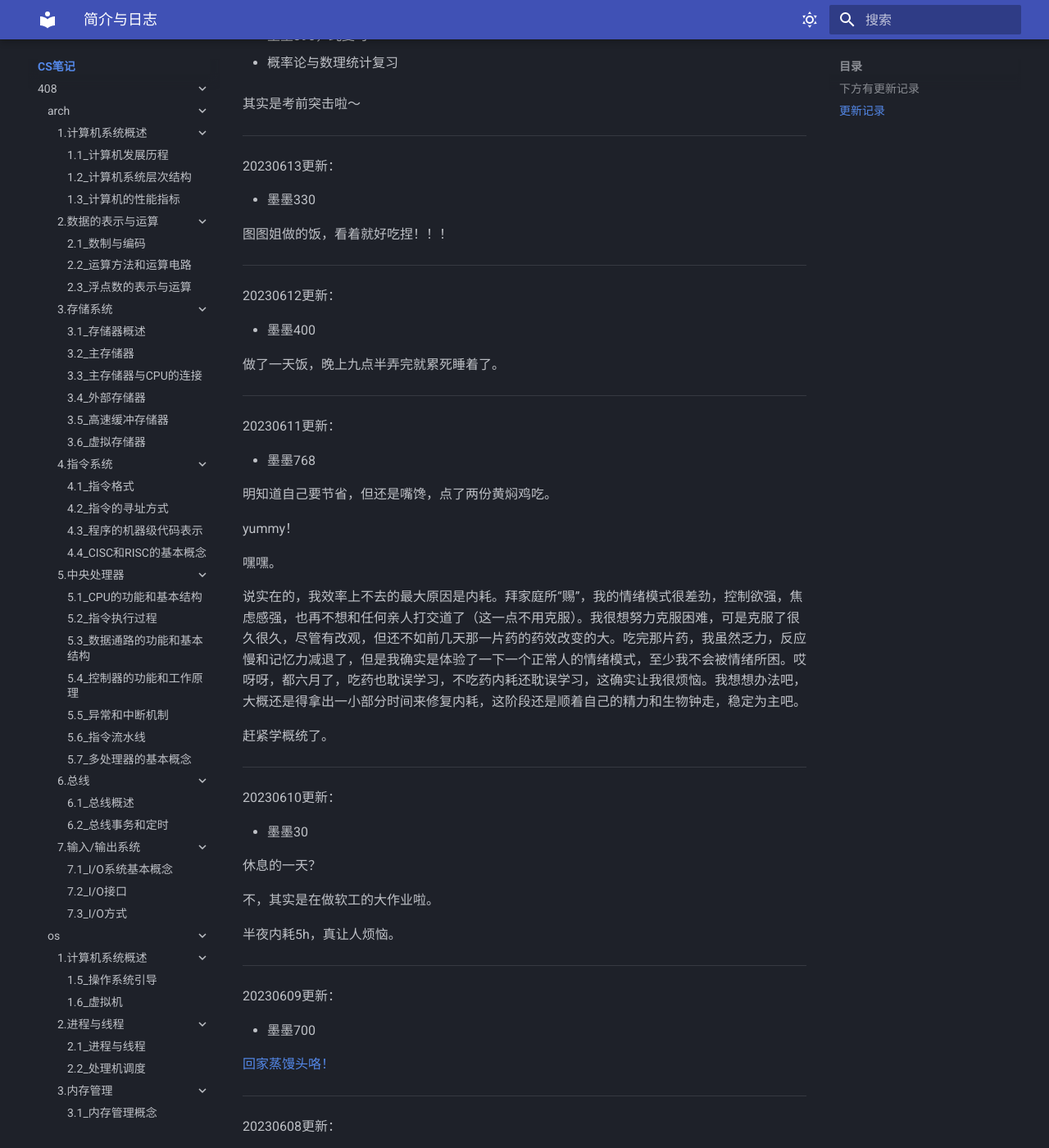
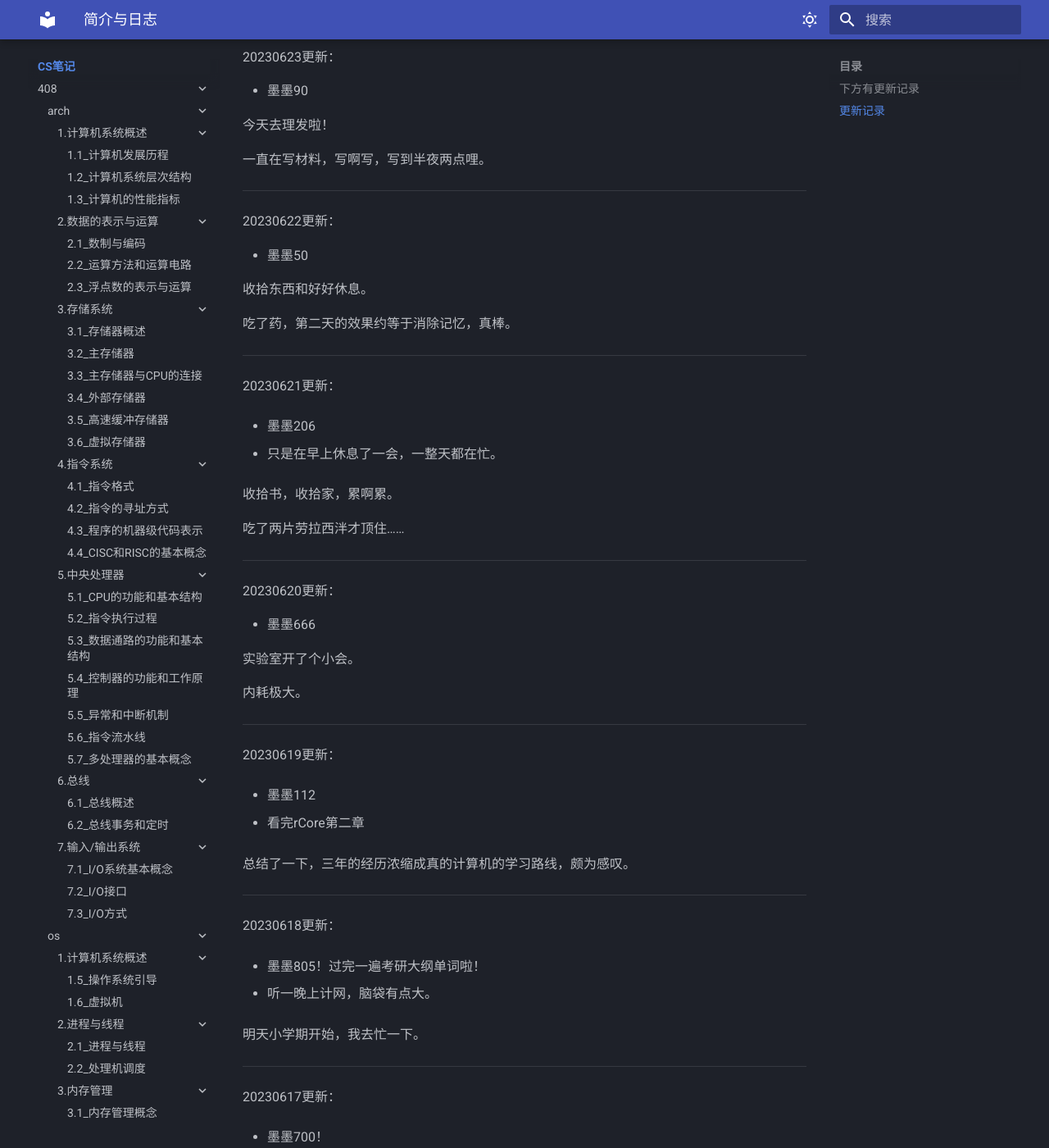
Before and after one commit to Haohahahaha/cs, an MkDocs documentation site: the page built from docs/index.md, in a window 1280 px wide and 1400 px high, scrolled down 1862 px. Shown: the whole window at 82% size. Built offline with MkDocs 1.6.1 and Material for MkDocs 9.7.7, drawn with Linux system fonts in a browser that asks for light colours; some of the changed text lies outside the part shown.

Commit message:
2023-06-26_14:12:11 update

```diff
--- a/docs/index.md
+++ b/docs/index.md
@@ -55,6 +55,106 @@
 <a id="update"></a>
 
 ## 更新记录
+
+20230626更新：
+
+- 高数参数方程求导数
+
+- 墨墨608
+
+- 计算机网络数据链路层第一节课2h
+
+今天学习状态很好，重点转移了，放在数学和408。
+
+我打算继续保持！
+
+---
+
+20230625更新：
+
+- 概统开始推进度了！
+
+- 墨墨605
+
+晚上实验室开会，学期末有点忙！
+
+---
+
+20230624更新：
+
+- 墨墨500
+
+---
+
+20230623更新：
+
+- 墨墨90
+
+今天去理发啦！
+
+一直在写材料，写啊写，写到半夜两点哩。
+
+---
+
+20230622更新：
+
+- 墨墨50
+
+收拾东西和好好休息。
+
+吃了药，第二天的效果约等于消除记忆，真棒。
+
+---
+
+20230621更新：
+
+- 墨墨206
+
+- 只是在早上休息了一会，一整天都在忙。
+
+收拾书，收拾家，累啊累。
+
+吃了两片劳拉西泮才顶住……
+
+---
+
+20230620更新：
+
+- 墨墨666
+
+实验室开了个小会。
+
+内耗极大。
+
+---
+
+20230619更新：
+
+- 墨墨112
+
+- 看完rCore第二章
+
+总结了一下，三年的经历浓缩成真的计算机的学习路线，颇为感叹。
+
+---
+
+20230618更新：
+
+- 墨墨805！过完一遍考研大纲单词啦！
+
+- 听一晚上计网，脑袋有点大。
+
+明天小学期开始，我去忙一下。
+
+---
+
+20230617更新：
+
+- 墨墨700！
+
+- 认真听了M佬的课，真好，计网的体系都帮我捋顺了。
+
+---
 
 20230616更新：
 
```
